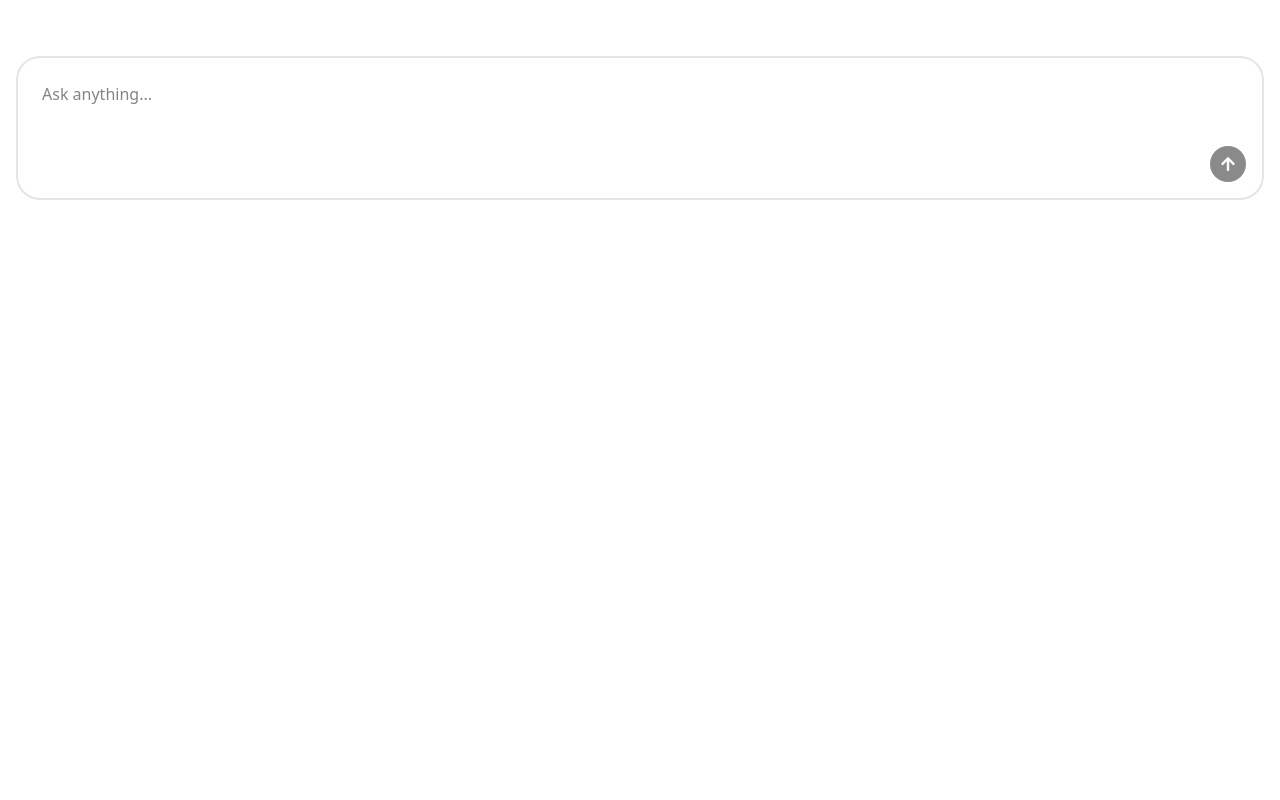
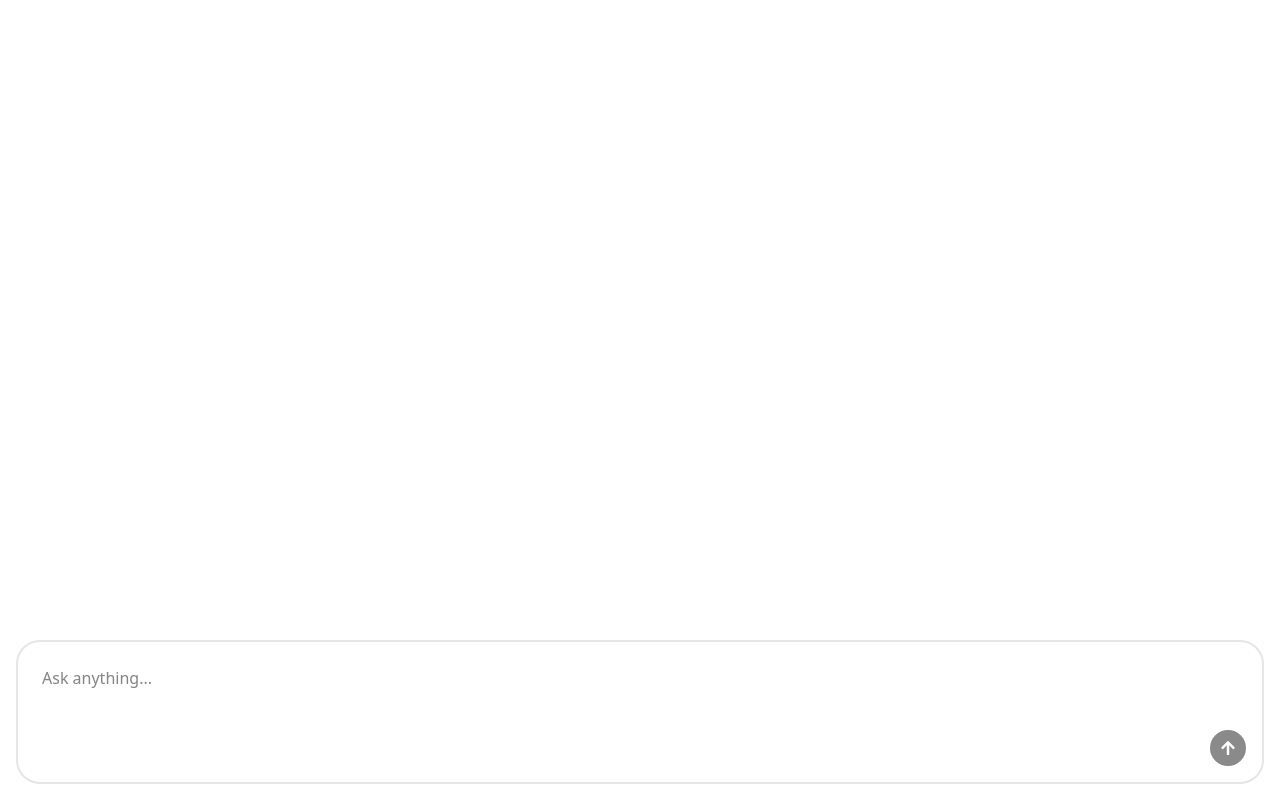
Before and after one commit to VisheshSingh/chatbot, a React (Vite) app in the folder packages/client/: page / in a window 1280 px wide. Built offline with nearby package versions, Linux system fonts and the light colour scheme.

Commit message:
improving look and feel 🦚

```diff
--- a/packages/client/src/App.tsx
+++ b/packages/client/src/App.tsx
@@ -2,7 +2,7 @@ import ChatBot from './ChatBot';
 
 function App() {
    return (
-      <div className='p-4'>
+      <div className='p-4 h-screen w-full'>
          <ChatBot />
       </div>
    );
--- a/packages/client/src/ChatBot.tsx
+++ b/packages/client/src/ChatBot.tsx
@@ -1,4 +1,4 @@
-import { use, useEffect, useRef, useState } from 'react';
+import { useEffect, useRef, useState } from 'react';
 import { FaArrowUp } from 'react-icons/fa';
 import { Button } from './components/ui/button';
 import { useForm } from 'react-hook-form';
@@ -23,18 +23,18 @@ const ChatBot = () => {
    const [isBotTyping, setIsBotTyping] = useState(false);
 
    const conversationId = useRef(crypto.randomUUID()).current;
-   const formRef = useRef<HTMLFormElement | null>(null);
+   const lastMessageRef = useRef<HTMLDivElement | null>(null);
 
    const { register, reset, handleSubmit, formState } = useForm<FormData>();
 
    useEffect(() => {
-      formRef.current?.scrollIntoView({ behavior: 'smooth' });
+      lastMessageRef.current?.scrollIntoView({ behavior: 'smooth' });
    }, [messages]);
 
    const onSubmit = async ({ prompt }: FormData) => {
       setMessages((prev) => [...prev, { content: prompt, role: 'user' }]);
       setIsBotTyping(true);
-      reset();
+      reset({ prompt: '' });
 
       const { data } = await axios.post<ChatResponse>('/api/chats', {
          prompt,
@@ -60,16 +60,17 @@ const ChatBot = () => {
    };
 
    return (
-      <div>
-         <div className='flex flex-col gap-2 mb-10'>
+      <div className='flex flex-col h-full'>
+         <div className='flex flex-col flex-1 gap-2 mb-10 overflow-y-auto'>
             {messages.map((msg, index) => (
-               <p
+               <div
+                  ref={index === messages.length - 1 ? lastMessageRef : null}
                   key={index}
                   onCopy={onCopy}
                   className={`px-3 py-2 rounded-2xl ${msg.role === 'user' ? 'bg-blue-600 text-white self-end' : 'bg-gray-100 text-black self-start'}`}
                >
                   <ReactMarkdown>{msg.content}</ReactMarkdown>
-               </p>
+               </div>
             ))}
             {isBotTyping && (
                <div className='flex gap-1 p-3 bg-gray-200 rounded-2xl self-start'>
@@ -80,12 +81,12 @@ const ChatBot = () => {
             )}
          </div>
          <form
-            ref={formRef}
             onSubmit={handleSubmit(onSubmit)}
             onKeyDown={onKeyDown}
             className='flex flex-col gap-2 items-end border-2 p-4 rounded-3xl'
          >
             <textarea
+               autoFocus
                {...register('prompt', {
                   required: true,
                   validate: (value) => value.trim().length > 0,
```
